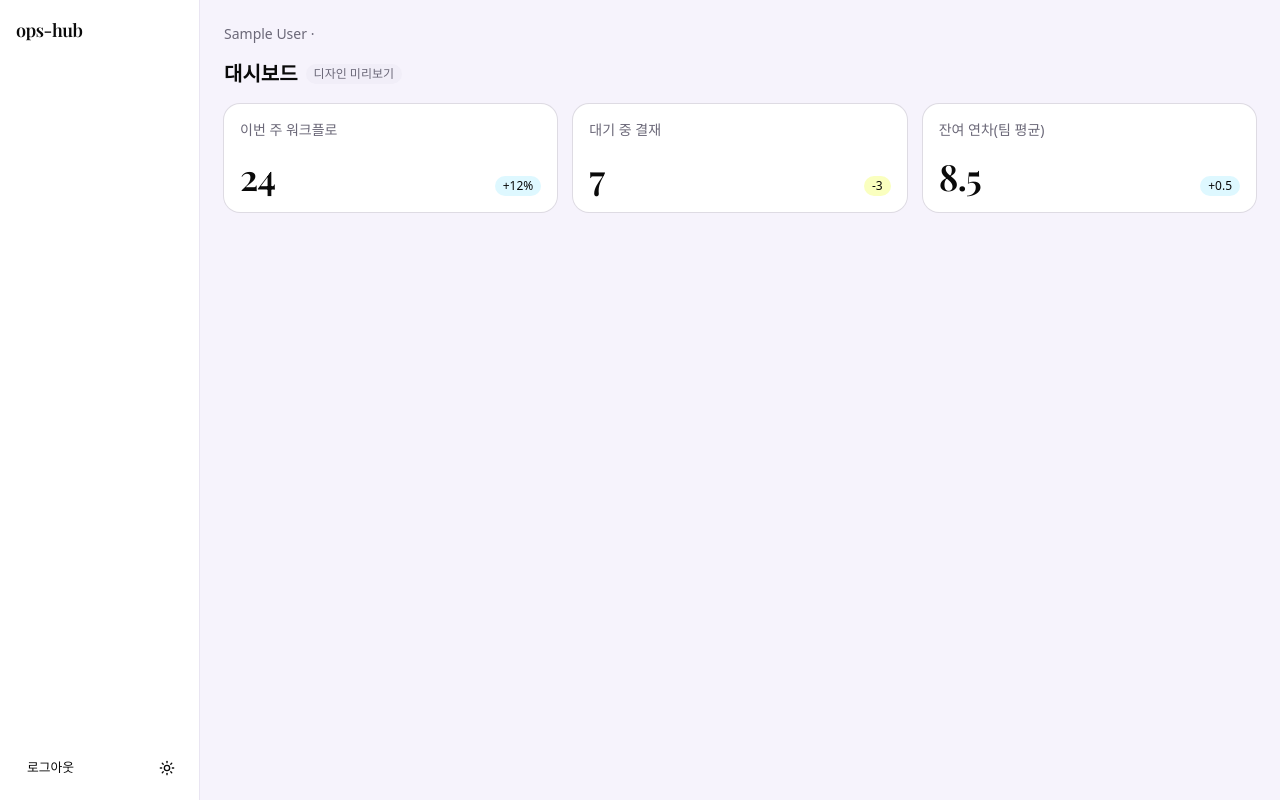
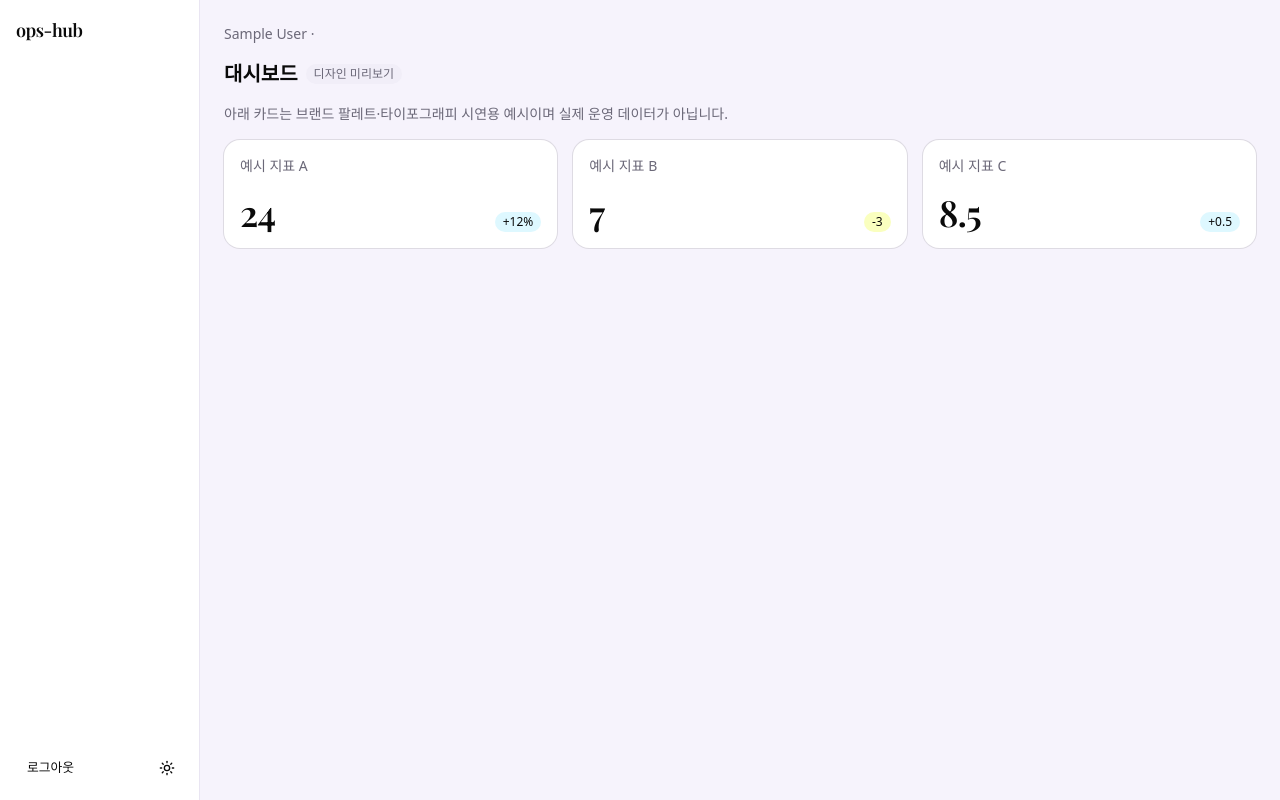
Before and after one commit to gguii74-rwk/ops-hub, a Next.js app: page /dashboard in a window 1280 px wide. Built offline with nearby package versions, Linux system fonts and the light colour scheme; no server answers; the database is empty; sample sign-in values are in the browser's storage.

Commit message:
Mark dashboard sample cards as non-production demo
Neutralize the real domain labels (workflow/approval/leave) to generic
sample labels and add an explicit disclaimer so the palette/Playfair
demo cards are not mistaken for real operational metrics.

```diff
--- a/src/app/(app)/dashboard/page.tsx
+++ b/src/app/(app)/dashboard/page.tsx
@@ -1,11 +1,12 @@
 import { Card, CardContent, CardHeader, CardTitle } from "@/components/ui/card";
 
-// 디자인 미리보기 데모 — 실제 지표가 아니라 브랜드 팔레트/Playfair 시연용 더미.
+// 디자인 미리보기 데모 — 실제 지표가 아니라 브랜드 팔레트/Playfair 시연용 예시.
+// 라벨은 실제 도메인 용어가 아닌 중립 샘플로 두어 운영 데이터로 오인되지 않게 한다.
 // 향후 실제 대시보드 위젯으로 교체한다.
 const sampleMetrics = [
-  { label: "이번 주 워크플로", value: "24", trend: "+12%", tone: "cyan" as const },
-  { label: "대기 중 결재", value: "7", trend: "-3", tone: "lime" as const },
-  { label: "잔여 연차(팀 평균)", value: "8.5", trend: "+0.5", tone: "cyan" as const },
+  { label: "예시 지표 A", value: "24", trend: "+12%", tone: "cyan" as const },
+  { label: "예시 지표 B", value: "7", trend: "-3", tone: "lime" as const },
+  { label: "예시 지표 C", value: "8.5", trend: "+0.5", tone: "cyan" as const },
 ];
 
 // 파스텔은 소프트 배경(fill)으로만, 텍스트는 다크(text-foreground) — spec §8.
@@ -23,6 +24,9 @@ export default function DashboardPage() {
           디자인 미리보기
         </span>
       </div>
+      <p className="text-sm text-muted-foreground">
+        아래 카드는 브랜드 팔레트·타이포그래피 시연용 예시이며 실제 운영 데이터가 아닙니다.
+      </p>
       <div className="grid gap-4 sm:grid-cols-2 lg:grid-cols-3">
         {sampleMetrics.map((m) => (
           <Card key={m.label}>
```
